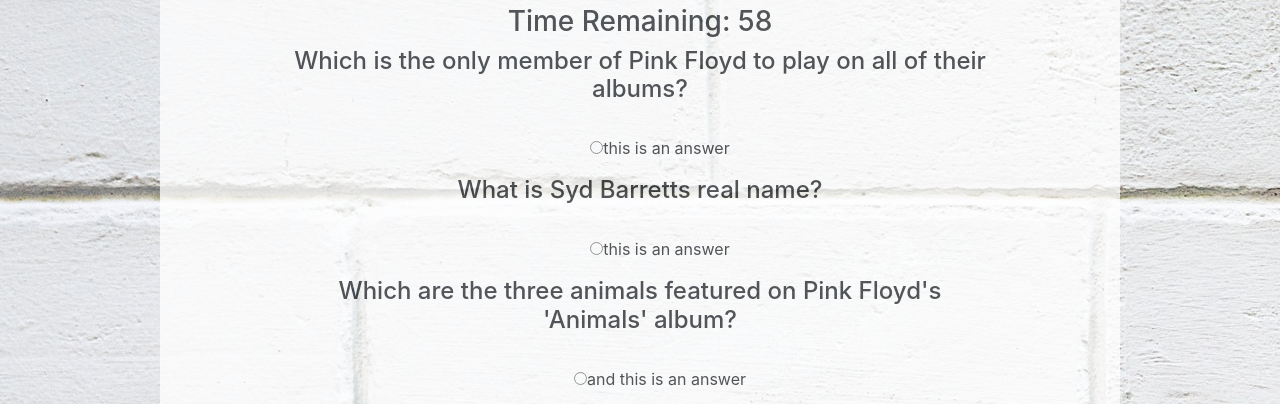
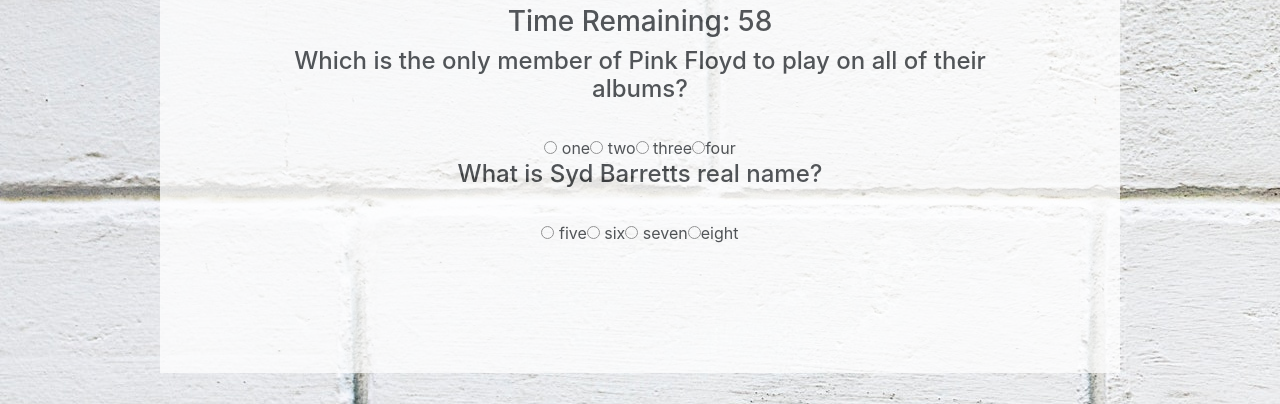
Before and after one commit to ChrisLBlack/TriviaGame, a plain HTML site: page index.html in a window 1280 px wide. Both pictures are taken after a click on the button "Start". Shown: the part 371-775 px from the top of the page. Drawn offline with nearby package versions, Linux system fonts and the light colour scheme.

Commit message:
actually close to making a thing

```diff
--- a/assets/javascript/app.js
+++ b/assets/javascript/app.js
@@ -12,6 +12,7 @@
 
     function countDown() {
         if (timeLeft === 0) {
+            //allDone();
 
         } else {
             countTime.innerHTML = ("<h3>Time Remaining: " + timeLeft + "</h3");
@@ -19,21 +20,52 @@
         }
     }
 
-    var triviaQuestions = ["Which is the only member of Pink Floyd to play on all of their albums?", "What is Syd Barretts real name?", "Which are the three animals featured on Pink Floyd's 'Animals' album?", "Who was the original lead guitarist for Pink Floyd?",
-        "What song off Pink Floyd's first album didn't have any lyrics?", "When was Roger Waters born?", "Who uttered the only lyrics for Pink Floyd's 'One of These Days'?"
+    var triviaQuestions = [
+        "Which is the only member of Pink Floyd to play on all of their albums?", "What is Syd Barretts real name?", "Which are the three animals featured on Pink Floyd's 'Animals' album?",
+        "Who was the original lead guitarist for Pink Floyd?", "What song off Pink Floyd's first album didn't have any lyrics?", "When was Roger Waters born?",
+        "Who uttered the only lyrics for Pink Floyd's 'One of These Days'?"
     ];
-    var triviaAnswers = ["this is an answer", "this is an answer", "and this is an answer", "these are answers too", "these as well, yep these too"]
+
+    var triviaAnswers = [{
+
+            question: "what does this do?",
+            a: "one",
+            b: "two",
+            c: "three",
+            d: "four"
+        },
+        {
+            question: "And what does this do?",
+            a: "five",
+            b: "six",
+            c: "seven",
+            d: "eight"
+
+        },
+    ]
+
+
 
     function questions() {
+
         for (i = 0; i < triviaQuestions.length && triviaAnswers.length; i++) {
-            $(".questions").append(("<h4>" + triviaQuestions[i]) + "</h4>" + "</br>" + ("<ul>" + "<input type='radio'>" + triviaAnswers[i]));
+            $(".questions").append(("<h4>" + triviaQuestions[i]) + "</h4>" + "</br>" + ("<span>" + "<input type='radio'> " + triviaAnswers[i].a + "<input type='radio'> " + "<span>" + triviaAnswers[i].b + "<span>" + "<input type='radio'> " + triviaAnswers[i].c + "<span>" + "<input type='radio'>" + triviaAnswers[i].d));
+
         }
     }
 
+    // $(".questions").append("<h4>" + toString.triviaAnswers);
 
-    //add in trivia questions and buttons
 
-    //add in if questions are right or wrong.  This may be able to be done with one function
+
+
+
+    //this will be function to count answers (right or wrong) and add grade to page
+
+    // function allDone(){
+
+    // }
+
 
 
 
```
Also changed, not shown: index.html (+2 -1 lines).
